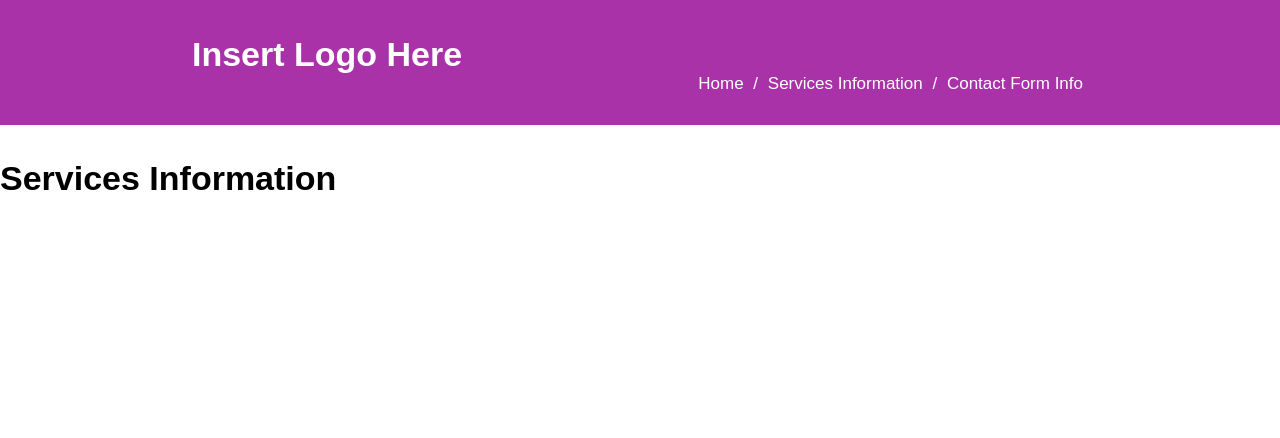
After one commit to NickLiffen/sound-healing, a PHP site: page /admin/modifyServices.php in a window 1280 px wide. The commit adds this page. Shown: the top 438 px of the page. Run offline with PHP 8.4, Linux system fonts and the light colour scheme.

Commit message:
Admin Structure

```diff
--- a/admin/inc/header.php
+++ b/admin/inc/header.php
@@ -20,8 +20,8 @@
       <!-- This is main Navagational Bar in the Header-->
           <nav>
             <ul id ="navBtns">
-              <li><a href="">Home</a></li> /
-              <li><a href="">Services Information</a></li> /
+              <li><a href="index.php">Home</a></li> /
+              <li><a href="modifyServices.php">Services Information</a></li> /
               <li><a href="contactFormInfo.php">Contact Form Info</a></li>
             </ul>
           </nav>
--- /dev/null
+++ b/admin/index.php
@@ -0,0 +1,3 @@
+<?php $title="Contact Page" ; include( "inc/header.php"); ?>
+
+<?php include( "inc/footer.php"); ?>
--- /dev/null
+++ b/admin/modifyServices.php
@@ -0,0 +1,5 @@
+<?php $title="Contact Page" ; include( "inc/header.php"); ?>
+
+    <h1>Services Information</h1>
+
+<?php include( "inc/footer.php"); ?>
```
